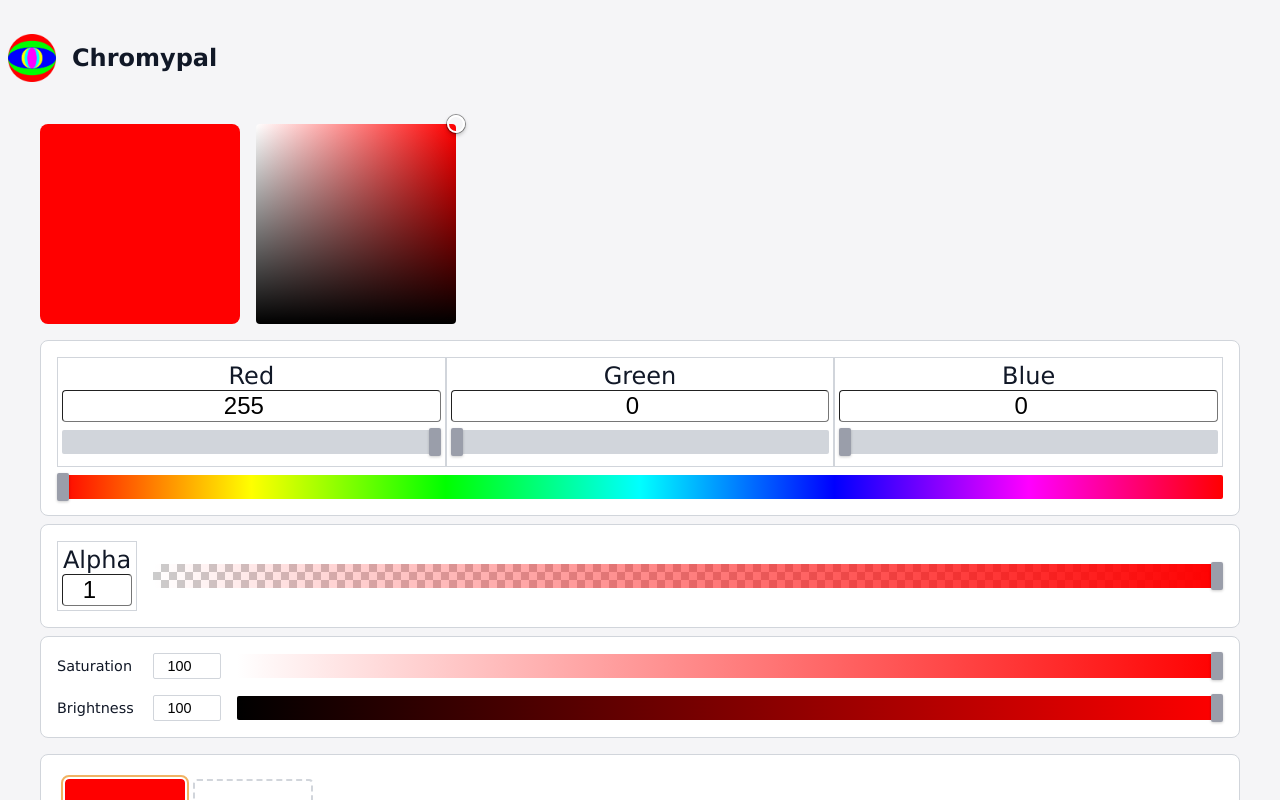
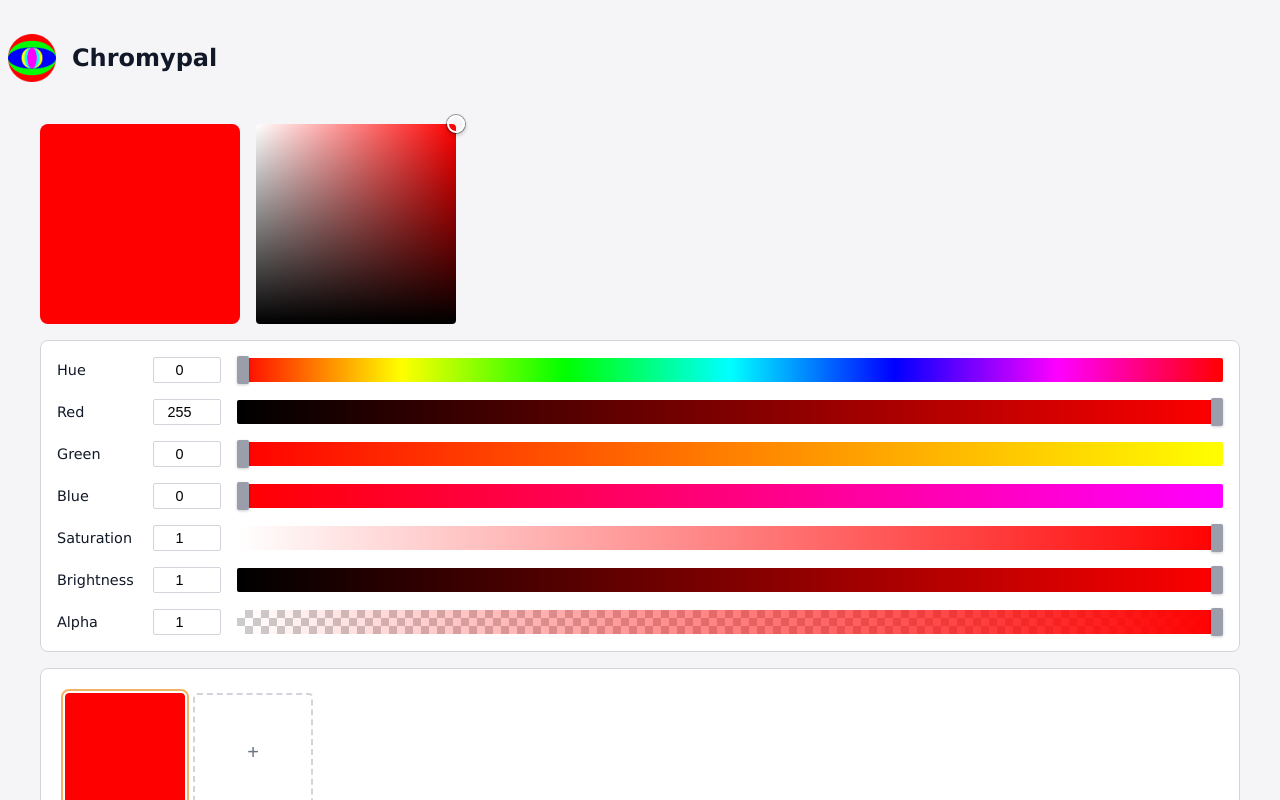
Before and after one commit to edpacca/chromypal, a Svelte app: page / in a window 1280 px wide. Shown: the top 800 px of the page. Built offline with nearby package versions, Linux system fonts and the light colour scheme.

Commit message:
create color controls

```diff
--- a/src/App.svelte
+++ b/src/App.svelte
@@ -1,10 +1,8 @@
 <script lang="ts">
-    import AlphaSection from "./lib/AlphaSection.svelte";
     import ColourBlock from "./lib/ColourBlock.svelte";
     import ColourBlocks from "./lib/ColourBlockPalette.svelte";
-    import RgbSection from "./lib/RgbSection.svelte";
+    import ColourControls from "./lib/ColourControls.svelte";
     import SatBrightPicker from "./lib/SatBrightPicker.svelte";
-    import SatBrightSection from "./lib/SatBrightSection.svelte";
     import { colourStore } from "./store/colourStore.svelte";
 </script>
 
@@ -28,15 +26,7 @@
     </div>
 
     <div class="controls">
-        <RgbSection bind:r={colourStore.active.R} bind:g={colourStore.active.G} bind:b={colourStore.active.B} />
-        <AlphaSection bind:a={colourStore.active.A} r={colourStore.active.R} g={colourStore.active.G} b={colourStore.active.B} />
-        <SatBrightSection
-            hue={colourStore.active.hue}
-            saturation={colourStore.active.saturation}
-            brightness={colourStore.active.brightness}
-            onsaturationchange={(s) => colourStore.active.setSaturation(s)}
-            onbrightnesschange={(v) => colourStore.active.setBrightness(v)}
-        />
+        <ColourControls />
     </div>
 
     <ColourBlocks />
--- /dev/null
+++ b/src/lib/ColourControls.svelte
@@ -0,0 +1,68 @@
+<script lang="ts">
+    import { hsvToRgb } from "../utils";
+    import { colourStore } from "../store/colourStore.svelte";
+    import NumRangeInput from "./NumRangeInput.svelte";
+
+    const active = colourStore.active;
+
+    const hueGradient = `background: linear-gradient(90deg,
+        rgb(255, 0, 0),
+        rgb(255, 255, 0),
+        rgb(0, 255, 0),
+        rgb(0, 255, 255),
+        rgb(0, 0, 255),
+        rgb(255, 0, 255),
+        rgb(255, 0, 0)
+    )`;
+
+    let redGradient = $derived(
+        `background: linear-gradient(90deg, rgb(0, ${active.G}, ${active.B}), rgb(255, ${active.G}, ${active.B}))`
+    );
+    let greenGradient = $derived(
+        `background: linear-gradient(90deg, rgb(${active.R}, 0, ${active.B}), rgb(${active.R}, 255, ${active.B}))`
+    );
+    let blueGradient = $derived(
+        `background: linear-gradient(90deg, rgb(${active.R}, ${active.G}, 0), rgb(${active.R}, ${active.G}, 255))`
+    );
+
+    let alphaGradient = $derived(`
+        background-color: white;
+        background-image: linear-gradient(90deg, rgba(${active.R}, ${active.G}, ${active.B}, 0), rgba(${active.R}, ${active.G}, ${active.B}, 1)),
+            repeating-conic-gradient(#ccc 0% 25%, transparent 0% 50%);
+        background-size: 100% 100%, 16px 16px;
+        background-position: 0 0, 0 0;
+    `);
+
+    let desaturatedRgb = $derived(hsvToRgb(active.hue, 0, active.brightness));
+    let saturatedRgb = $derived(hsvToRgb(active.hue, 1, active.brightness));
+    let satGradient = $derived(
+        `background: linear-gradient(90deg, rgb(${desaturatedRgb[0]}, ${desaturatedRgb[1]}, ${desaturatedRgb[2]}), rgb(${saturatedRgb[0]}, ${saturatedRgb[1]}, ${saturatedRgb[2]}))`
+    );
+
+    let brightRgb = $derived(hsvToRgb(active.hue, active.saturation, 1));
+    let brightGradient = $derived(
+        `background: linear-gradient(90deg, rgb(0, 0, 0), rgb(${brightRgb[0]}, ${brightRgb[1]}, ${brightRgb[2]}))`
+    );
+</script>
+
+<div class="colour-controls">
+    <NumRangeInput label="Hue" id="hue" bind:value={active.hue} min={0} max={360} step={1} backgroundStyle={hueGradient} />
+    <NumRangeInput label="Red" id="red" bind:value={active.R} min={0} max={255} step={1} backgroundStyle={redGradient} />
+    <NumRangeInput label="Green" id="green" bind:value={active.G} min={0} max={255} step={1} backgroundStyle={greenGradient} />
+    <NumRangeInput label="Blue" id="blue" bind:value={active.B} min={0} max={255} step={1} backgroundStyle={blueGradient} />
+    <NumRangeInput label="Saturation" id="saturation" bind:value={active.saturation} min={0} max={1} step={0.01} backgroundStyle={satGradient} />
+    <NumRangeInput label="Brightness" id="brightness" bind:value={active.brightness} min={0} max={1} step={0.01} backgroundStyle={brightGradient} />
+    <NumRangeInput label="Alpha" id="alpha" bind:value={active.A} min={0} max={1} step={0.01} backgroundStyle={alphaGradient} />
+</div>
+
+<style>
+    .colour-controls {
+        display: flex;
+        flex-direction: column;
+        gap: var(--space-md);
+        padding: var(--space-md);
+        background: var(--color-surface);
+        border: 1px solid var(--color-border);
+        border-radius: var(--radius-lg);
+    }
+</style>
--- a/src/lib/NumRangeInput.svelte
+++ b/src/lib/NumRangeInput.svelte
@@ -9,6 +9,7 @@
         max?: number;
         step?: number;
         hasRange?: boolean;
+        backgroundStyle?: string;
     }
 
     let {
@@ -18,7 +19,8 @@
         min = 0,
         max = 255,
         step = 1,
-        hasRange = true
+        hasRange = true,
+        backgroundStyle
     }: Props = $props();
 </script>
 
@@ -29,35 +31,41 @@
         type="number"
         min={min}
         max={max}
-        placeholder="0-255"
         bind:value
     />
     {#if hasRange}
-        <div class="range_slider__container">
-            <RangeSlider {value} onchange={(v) => (value = v)} min={min} max={max} step={step}/>
+        <div class="slider-container">
+            <RangeSlider {value} onchange={(v) => (value = v)} min={min} max={max} step={step} {backgroundStyle}/>
         </div>
     {/if}
 </div>
 
 <style>
-    input[type="number"], label {
-        font-size: 1.5rem;
-        text-align: center;
+    label {
+        font-size: 0.9rem;
+        font-weight: 500;
+        min-width: 80px;
+        flex-shrink: 0;
     }
 
     input[type="number"] {
-        border-radius: var(--radius-md);
-        border-width: 1px;
+        width: 50px;
+        padding: 4px 8px;
+        border: 1px solid var(--color-border);
+        border-radius: var(--radius-sm);
+        text-align: center;
+        font-size: 0.9rem;
+        flex-shrink: 0;
     }
 
     .input__container {
-        border: 1px solid var(--color-border);
         display: flex;
-        flex-direction: column;
-        padding: var(--space-xs);
+        flex-direction: row;
+        align-items: center;
+        gap: var(--space-md);
     }
 
-    .range_slider__container {
-        padding: var(--space-sm) 0;
+    .slider-container {
+        flex: 1;
     }
 </style>
--- a/src/lib/SatBrightSection.svelte
+++ b/src/lib/SatBrightSection.svelte
@@ -1,4 +1,4 @@
-<script lang="ts">
+<script lang="ts"─>
     import { hsvToRgb } from "../utils";
     import RangeSlider from "./RangeSlider.svelte";
 
--- a/src/store/colourStore.svelte.ts
+++ b/src/store/colourStore.svelte.ts
@@ -13,17 +13,39 @@ class ActiveColour {
     }
 
     get R() { return this._entry.R; }
-    set R(v: number) { this._entry.R = v; }
+    set R(v: number) {
+        this._entry.R = v;
+        const [h, s] = rgbToHsv(this._entry.R, this._entry.G, this._entry.B);
+        if (s > 0.01) this._hue = h;
+    }
+
     get G() { return this._entry.G; }
-    set G(v: number) { this._entry.G = v; }
+    set G(v: number) {
+        this._entry.G = v;
+        const [h, s] = rgbToHsv(this._entry.R, this._entry.G, this._entry.B);
+        if (s > 0.01) this._hue = h;
+    }
+
     get B() { return this._entry.B; }
-    set B(v: number) { this._entry.B = v; }
+    set B(v: number) {
+        this._entry.B = v;
+        const [h, s] = rgbToHsv(this._entry.R, this._entry.G, this._entry.B);
+        if (s > 0.01) this._hue = h;
+    }
     get A() { return this._entry.A; }
     set A(v: number) { this._entry.A = v; }
 
     get hue() { return this._hue; }
+    set hue(h: number) {
+        [this._entry.R, this._entry.G, this._entry.B] = hsvToRgb(h, this.saturation, this.brightness);
+        this._hue = h;
+    }
+
     get saturation() { return rgbToHsv(this._entry.R, this._entry.G, this._entry.B)[1]; }
+    set saturation(s: number) { this.setSaturation(s); }
+
     get brightness() { return rgbToHsv(this._entry.R, this._entry.G, this._entry.B)[2]; }
+    set brightness(v: number) { this.setBrightness(v); }
 
     setRgb(r: number, g: number, b: number) {
         const [h, s] = rgbToHsv(r, g, b);
```
